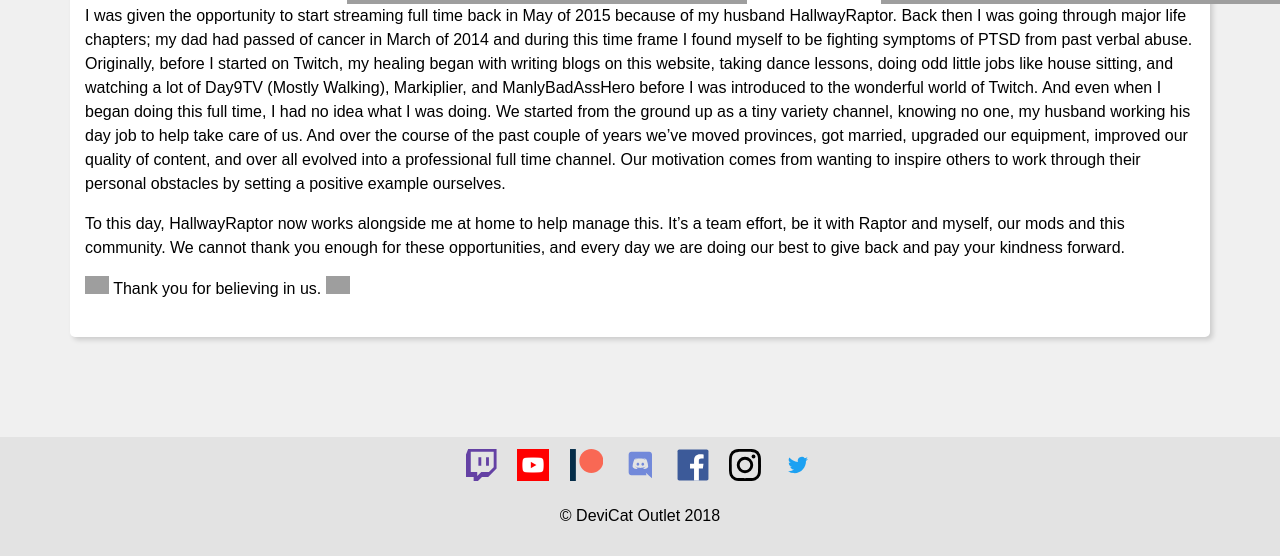
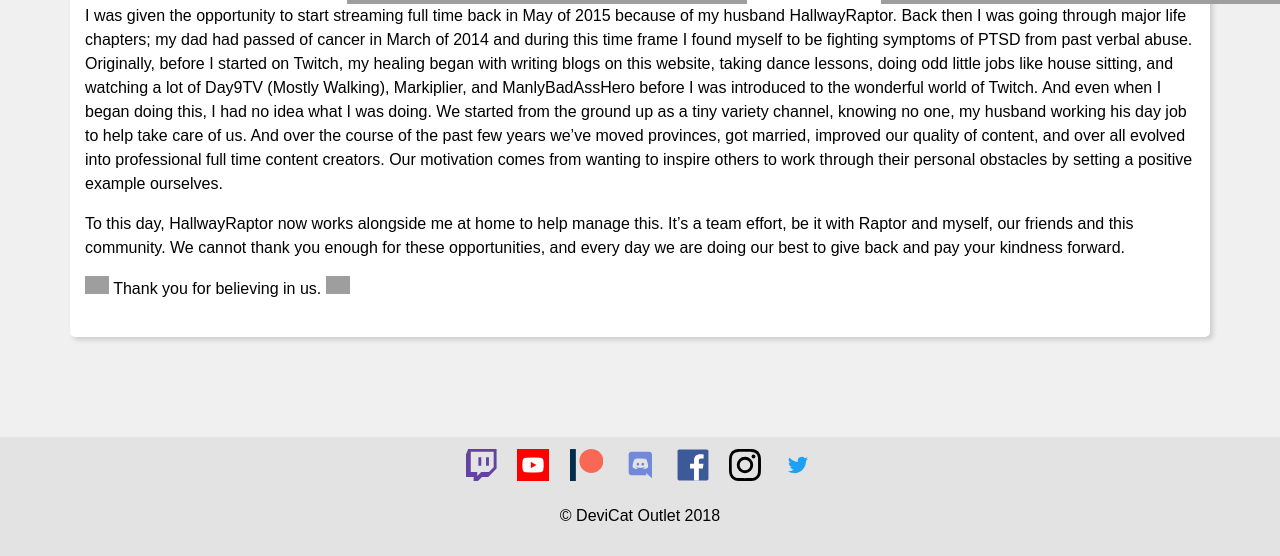
Before and after one commit to DeviCatOutlet/devicatoutlet.github.io, a Jekyll site: the page built from about.md, in a window 1280 px wide and 900 px high, scrolled down 2122 px, cut to the strip 344-900 px from the top of the window. Built offline with Jekyll 4.4.1, drawn with Linux system fonts in a browser that asks for light colours; our own code applies the rules of GitHub Pages for plain Markdown files; some of the changed text lies outside the part shown; grey boxes are pictures that could not be loaded.

Commit message:
Update About & Goals

```diff
--- a/about.md
+++ b/about.md
@@ -55,16 +55,16 @@ Originally, before I started on Twitch, my healing began with writing blogs on
 this website, taking dance lessons, doing odd little jobs like house sitting,
 and watching a lot of Day9TV (Mostly Walking), Markiplier, and ManlyBadAssHero
 before I was introduced to the wonderful world of Twitch. And even when I began
-doing this full time, I had no idea what I was doing. We started from the ground
+doing this, I had no idea what I was doing. We started from the ground
 up as a tiny variety channel, knowing no one, my husband working his day job to
-help take care of us. And over the course of the past couple of years we’ve
-moved provinces, got married, upgraded our equipment, improved our quality of
-content, and over all evolved into a professional full time channel. Our
+help take care of us. And over the course of the past few years we’ve
+moved provinces, got married, improved our quality of
+content, and over all evolved into professional full time content creators. Our
 motivation comes from wanting to inspire others to work through their personal
 obstacles by setting a positive example ourselves.
 
 To this day, HallwayRaptor now works alongside me at home to help manage this.
-It’s a team effort, be it with Raptor and myself, our mods and this community.
+It’s a team effort, be it with Raptor and myself, our friends and this community.
 We cannot thank you enough for these opportunities, and every day we are doing
 our best to give back and pay your kindness forward.
 
```
Also changed, not shown: other parts of about.md (+2 -2 lines), goals.md (+10 -15 lines).
